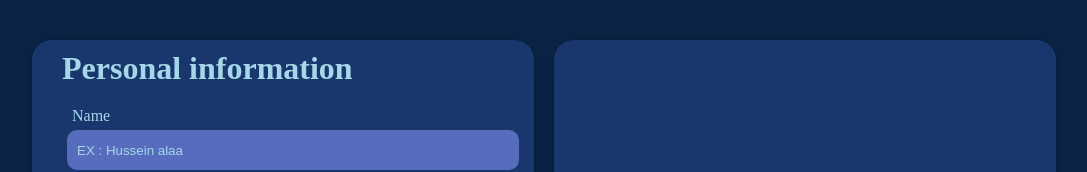
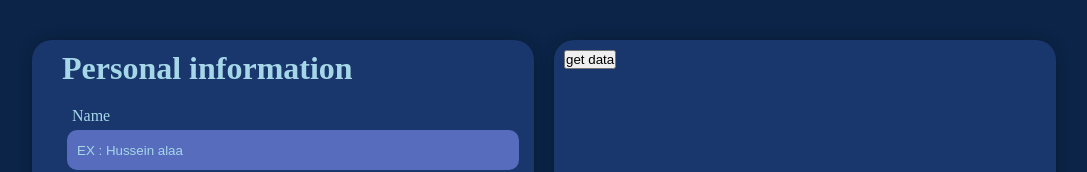
Before and after one commit to klay00/CvMaker, a Vue app: page /#/ in a window 1280 px wide. Shown: the top 172 px of the page, without its empty margins (96-1183 px from the left). Built offline with nearby package versions, Linux system fonts and the light colour scheme.

Commit message:
create testing btn

```diff
--- a/src/view/HomePage.vue
+++ b/src/view/HomePage.vue
@@ -8,7 +8,11 @@
         <Experins  v-if="counter===4" :counter="counter" @back="handelBackComponent" @next="handelCangeComponent"/>
         <SubmitCv  v-if="counter===5" :counter="counter" @back="handelBackComponent" @next="handelCangeComponent"/>
     </div>
-    <div class="right-cv">
+    <div class="right-cv" >
+        <div>
+            {{  }}
+          <button @click="handealGitData">get data</button>
+        </div>
 
     </div>
    </div>
@@ -22,6 +26,7 @@ import Experins from "../components/ExperincePart.vue"
 import Information from "../components/InfoPart.vue"
 import Edgucation from "../components/Edgucation.vue"
 import SubmitCv from "../components/SubmitCvData.vue"
+import AllDataCv from '../functions/CvData'
 export default{
    components:{
     HeaderPart,
@@ -33,7 +38,8 @@ export default{
    },
    data(){
     return{
-        counter:0
+        counter:0,
+        AllData:[]
     }
    },
    methods:{
@@ -44,7 +50,18 @@ export default{
     },
     handelBackComponent(){
           this.counter -=1
+    },
+    handealGitData(){
+
+         const data=AllDataCv()
+         this.AllData.push(data)
+         console.log(this.AllData);
     }
+   },
+
+   mounted(){
+    this.AllData = localStorage.getItem('profileInfo')
+    console.log(this.AllData);
    }
 }
 </script>
```
